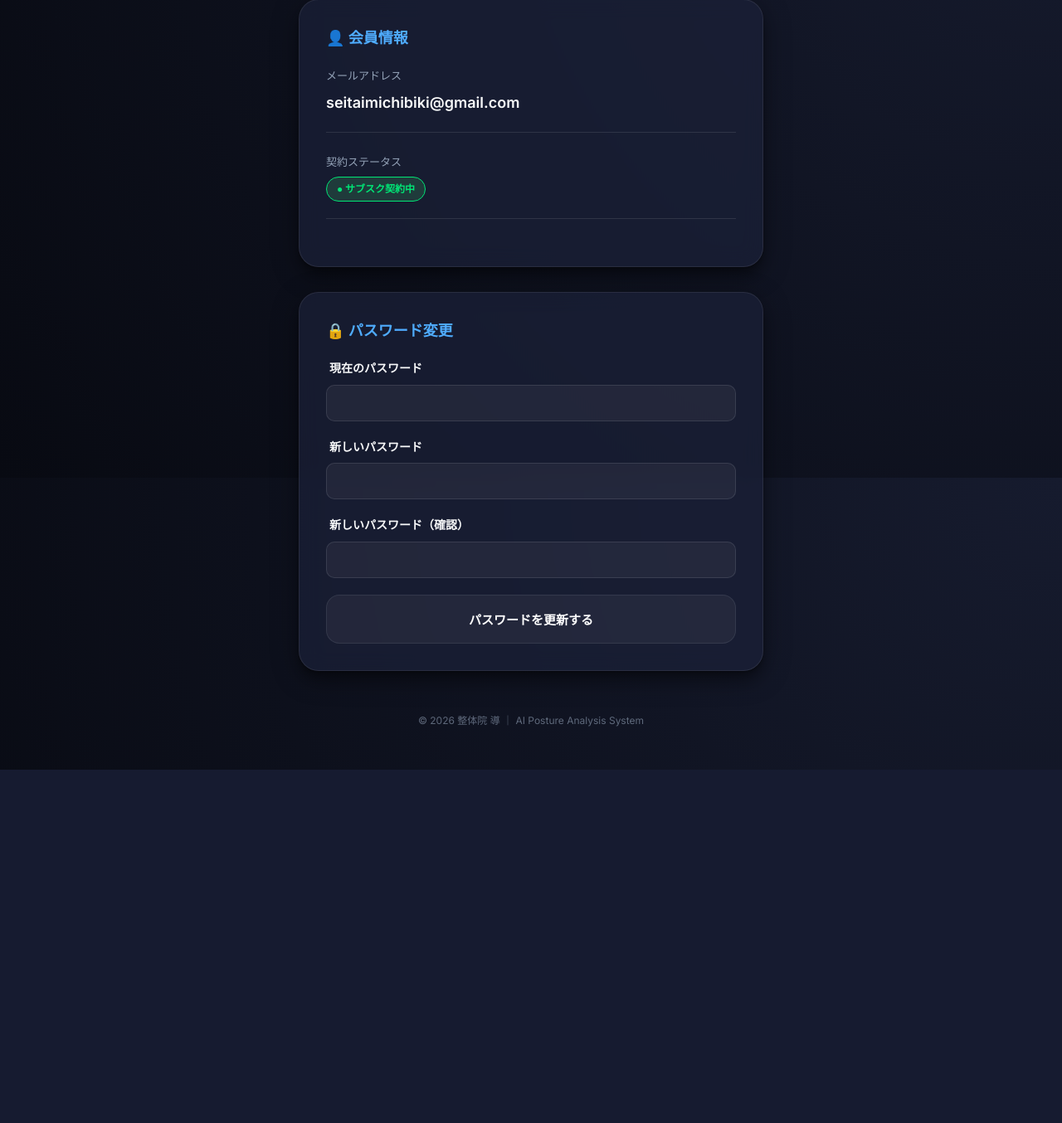
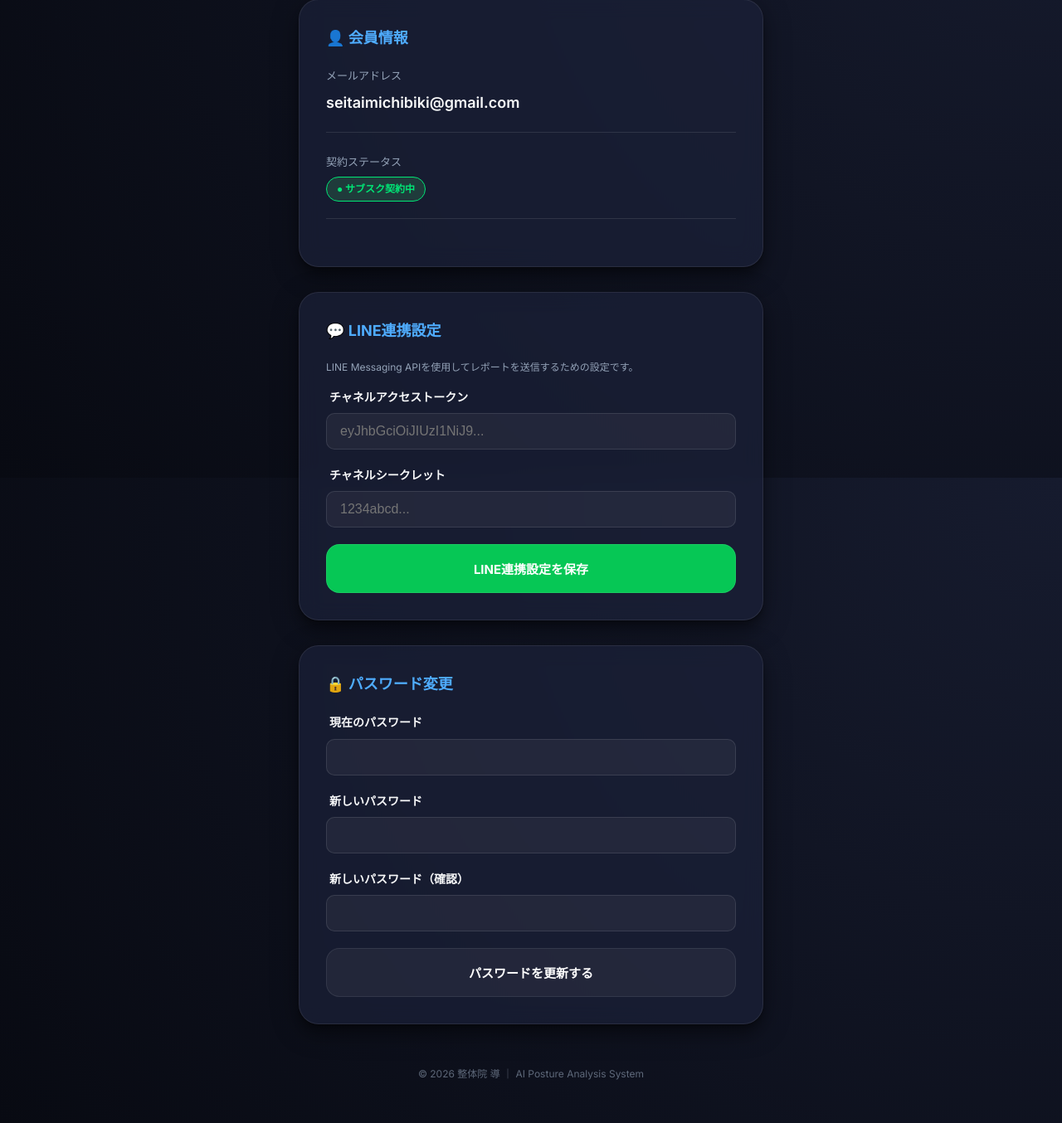
Before and after one commit to seitaimichibiki-cpu/posture-analyzer, a Flask app: page /profile in a window 1280 px wide. Shown: the part 224-1578 px from the top of the page at 83% size. Before the commit the page ends 1152 px from the top, so only its background shows below. Run offline with Flask 3, Linux system fonts and the light colour scheme; a user stored in the database is signed in.

Commit message:
Implement in-app LINE settings in profile page

```diff
--- a/app.py
+++ b/app.py
@@ -104,6 +104,23 @@ def init_and_migrate():
                         conn.commit()
                     print("Database migrated: Added patient_id column to analysis_record.")
 
+                # userテーブルのカラム確認
+                with db.engine.connect() as conn:
+                    result = conn.execute(text("PRAGMA table_info(user)"))
+                    user_columns = [row[1] for row in result]
+
+                if 'line_access_token' not in user_columns:
+                    with db.engine.connect() as conn:
+                        conn.execute(text('ALTER TABLE user ADD COLUMN line_access_token VARCHAR(255)'))
+                        conn.commit()
+                    print("Database migrated: Added line_access_token column to user.")
+
+                if 'line_channel_secret' not in user_columns:
+                    with db.engine.connect() as conn:
+                        conn.execute(text('ALTER TABLE user ADD COLUMN line_channel_secret VARCHAR(100)'))
+                        conn.commit()
+                    print("Database migrated: Added line_channel_secret column to user.")
+
                 # memoカラムチェック
                 if 'memo' not in analysis_columns:
                     with db.engine.connect() as conn:
@@ -129,6 +146,10 @@ class User(UserMixin, db.Model):
     password = db.Column(db.String(200), nullable=False)
     is_active_member = db.Column(db.Boolean, default=False) # サブスク有効フラグ
     is_admin = db.Column(db.Boolean, default=False)
+    # LINE連携設定
+    line_access_token = db.Column(db.String(255), nullable=True)
+    line_channel_secret = db.Column(db.String(100), nullable=True)
+
     # パスワードリセット用
     reset_token = db.Column(db.String(100), unique=True, nullable=True)
     reset_token_expiration = db.Column(db.DateTime, nullable=True)
@@ -261,6 +282,15 @@ def login():
 def logout():
     logout_user()
     return redirect(url_for('login'))
+
+@app.route('/api/user/settings/line', methods=['POST'])
+@login_required
+def update_line_settings():
+    data = request.json
+    current_user.line_access_token = data.get('line_access_token')
+    current_user.line_channel_secret = data.get('line_channel_secret')
+    db.session.commit()
+    return jsonify({'success': True})
 
 @app.route('/profile')
 @login_required
@@ -670,13 +700,15 @@ def send_line_report():
         return jsonify({'success': False, 'error': '指定された記録が見つかりません。'}), 404
 
     # LINEへのメッセージ送信
-    token = app.config.get('LINE_CHANNEL_ACCESS_TOKEN')
+    # ユーザー個別のトークンを優先、なければ環境変数のトークンを使用
+    token = current_user.line_access_token or app.config.get('LINE_CHANNEL_ACCESS_TOKEN')
+
     if not token:
-        # トークンが設定されていない場合はモック動作（開発用）
-        app.logger.warning("LINE_CHANNEL_ACCESS_TOKEN is not set. Skipping actual send.")
+        # トークンが全く設定されていない場合はモック動作（開発用）
+        app.logger.warning(f"LINE token is not set for user {current_user.id}. Skipping actual send.")
         record.line_user_id = line_user_id
         db.session.commit()
-        return jsonify({'success': True, 'warning': 'APIトークンが設定されていないため、送信はスキップされました（IDは保存されました）。'})
+        return jsonify({'success': True, 'warning': 'LINE APIトークンが設定されていないため、システム上の記録のみ更新しました。マイページから設定を行うと実際に送信されます。'})
 
     try:
         from linebot import LineBotApi
--- a/templates/profile.html
+++ b/templates/profile.html
@@ -128,6 +128,30 @@
             </section>
 
             <section class="card" style="margin-top: 30px;">
+                <h2 style="margin-bottom: 20px; font-size: 18px; color: var(--accent);">💬 LINE連携設定</h2>
+                <p style="font-size: 12px; color: var(--text-muted); margin-bottom: 15px;">
+                    LINE Messaging APIを使用してレポートを送信するための設定です。
+                </p>
+
+                <div id="lineAlertBox" class="message"></div>
+
+                <form id="lineSettingsForm">
+                    <div class="form-group">
+                        <label for="line_access_token">チャネルアクセストークン</label>
+                        <input type="text" id="line_access_token" name="line_access_token" value="{{ user.line_access_token if user.line_access_token else '' }}" placeholder="eyJhbGciOiJIUzI1NiJ9...">
+                    </div>
+                    <div class="form-group">
+                        <label for="line_channel_secret">チャネルシークレット</label>
+                        <input type="text" id="line_channel_secret" name="line_channel_secret" value="{{ user.line_channel_secret if user.line_channel_secret else '' }}" placeholder="1234abcd...">
+                    </div>
+
+                    <button type="submit" class="primary-btn" style="width: 100%; margin-top: 10px; background: #06C755;">
+                        LINE連携設定を保存
+                    </button>
+                </form>
+            </section>
+
+            <section class="card" style="margin-top: 30px;">
                 <h2 style="margin-bottom: 20px; font-size: 18px; color: var(--accent);">🔒 パスワード変更</h2>
 
                 <div id="alertBox" class="message"></div>
```
